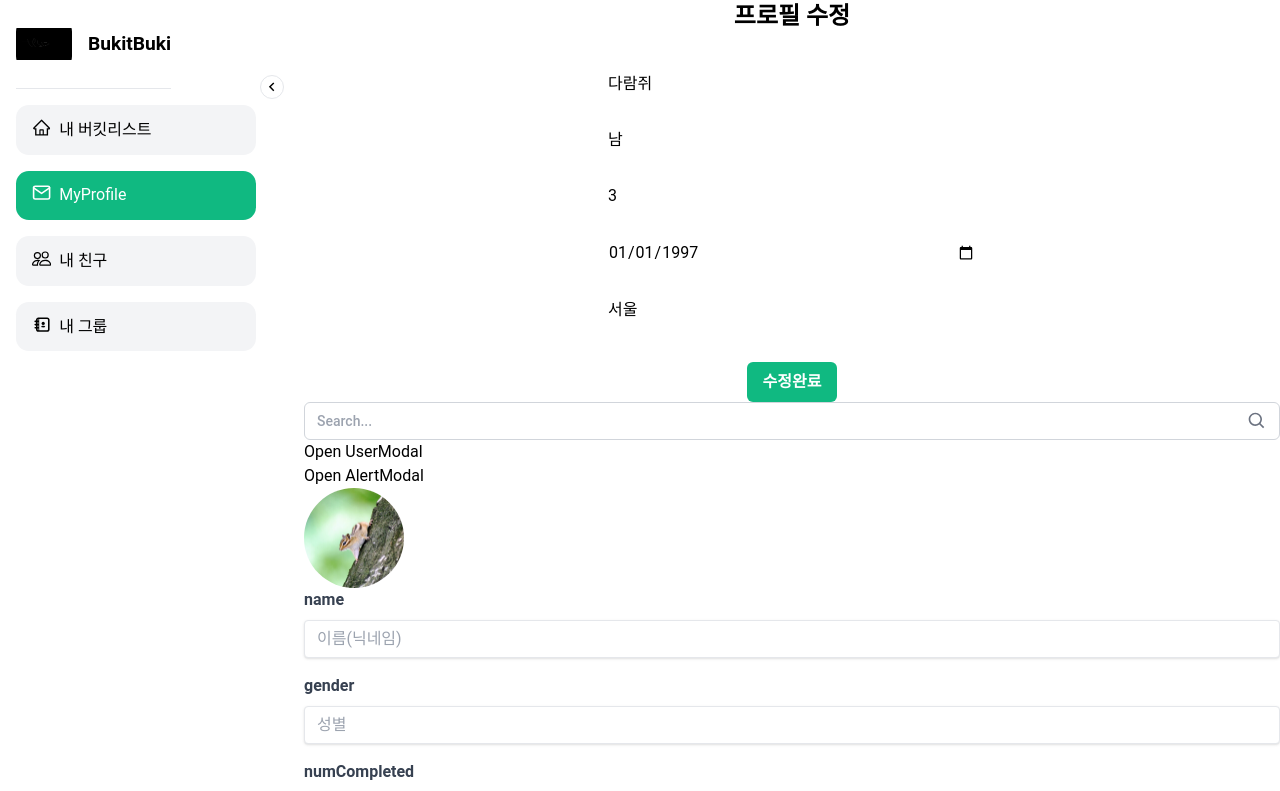
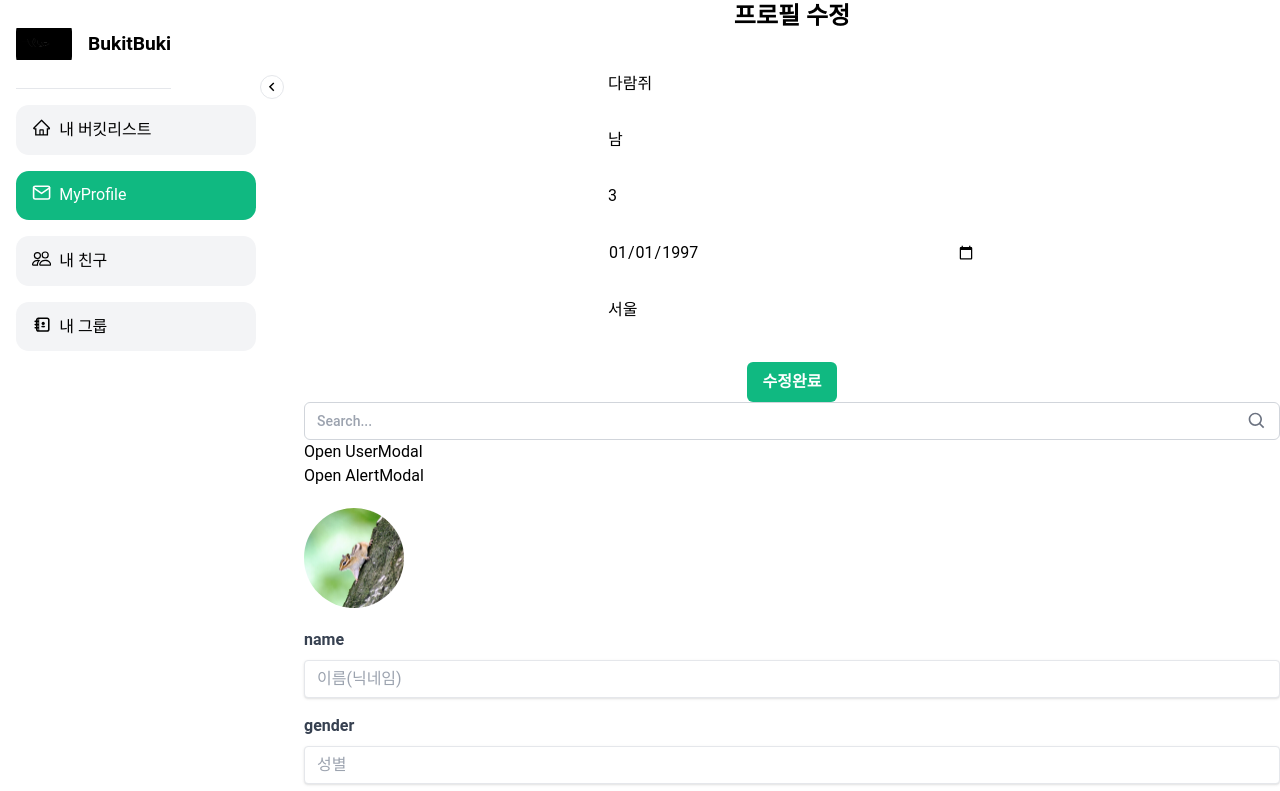
Before and after one commit to Bucket-Business-Organization/buki-buki-client, a Next.js app: page /Profile in a window 1280 px wide. Shown: the top 791 px of the page. Built offline with nearby package versions, Linux system fonts and the light colour scheme.

Commit message:
Design: 프로필 이미지 alt 속성 추가

```diff
--- a/components/common/ProfileImage.tsx
+++ b/components/common/ProfileImage.tsx
@@ -3,16 +3,21 @@ import Image from "next/image";
 
 interface ProfileImageProps {
   src: string;
+  alt: string;
   size?: number;
 }
 
-const ProfileImage: React.FC<ProfileImageProps> = ({ src, size = "100" }) => {
+const ProfileImage: React.FC<ProfileImageProps> = ({
+  src,
+  alt,
+  size = "100",
+}) => {
   return (
     <div
-      className="relative rounded-full overflow-hidden"
+      className="relative rounded-full overflow-hidden mt-5 mb-5"
       style={{ width: `${size}px`, height: `${size}px` }}
     >
-      <Image src={src} alt="Profile Image" layout="fill" objectFit="cover" />
+      <Image src={src} alt={alt} layout="fill" objectFit="cover" />
     </div>
   );
 };
```
